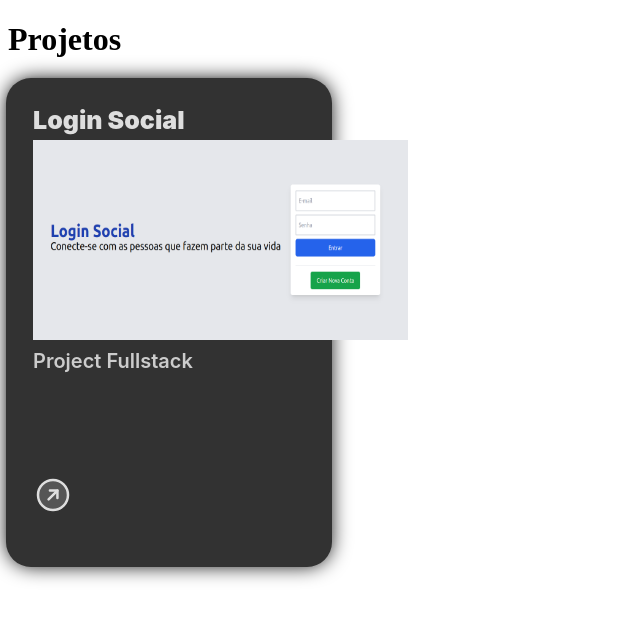
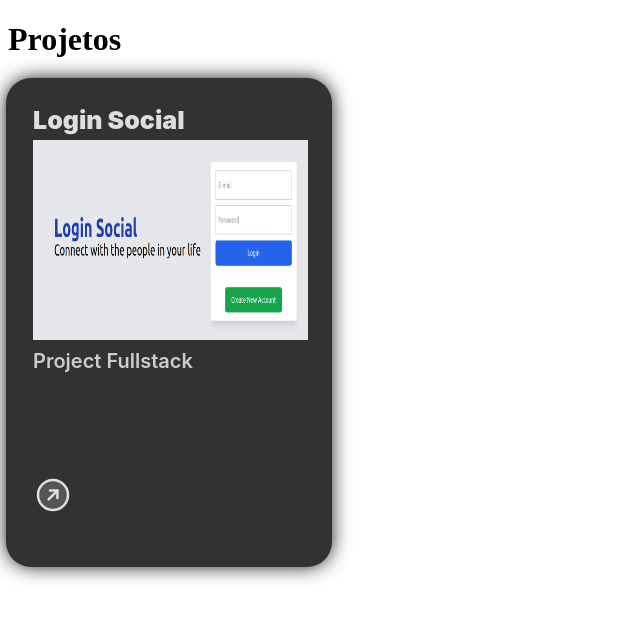
Before and after one commit to ElieltonRamos/ElieltonRamos.github.io, a Next.js app: page /projects in a window 1280 px wide. Shown: the top 620 px of the page, without its empty margins (0-640 px from the left). Built offline with nearby package versions, Linux system fonts and the light colour scheme.

Commit message:
refactor: Update CardProject component with improved image styling and GitHub link

```diff
--- a/src/components/cardProject/index.tsx
+++ b/src/components/cardProject/index.tsx
@@ -15,7 +15,7 @@ function CardProject({ name, description, typeProject, image, repo, deploy }: Ca
     <div className="card h-[357px] w-[275px]">
       <div className="card__title">{name}</div>
       <div className="card__img">
-        <Image className='rounded-md border-blue-950 border-4' src={image} alt={name} width={375} height={200} />
+        <Image className='img-project rounded-lg border-2 border-blue-900 z-10' src={image} alt={name} width={275} height={200} />
       </div>
       <div className="card__subtitle">{typeProject}</div>
       <p className="z-10">{description}</p>
@@ -34,7 +34,7 @@ function CardProject({ name, description, typeProject, image, repo, deploy }: Ca
             </g>
           </svg>
         </div>
-          <Image className='z-10' src="/github.svg" alt="github" width={80} height={80} />
+        <Image className='z-10 rounded-full bg-white cursor-pointer shadow-black shadow-md' src="/github.svg" alt="github" width={70} height={80} />
       </div>
     </div>
   );
--- a/src/components/cardProject/style.css
+++ b/src/components/cardProject/style.css
@@ -13,7 +13,6 @@
   gap: 5px;
   background-color: var(--sub-color);
   transition: all 0.2s;
-  cursor: pointer;
   box-shadow: 0px 0px 5px -1.5px #000;
 }
 
@@ -83,6 +82,7 @@
 
 .card:hover .card__icon circle, .card:hover .card__icon polyline, .card:hover .card__icon line {
   stroke: var(--accent-color);
+  cursor: pointer;
 }
 
 .card:hover .card__icon g {
```
Also changed, not shown: public/loginSocial.png.
